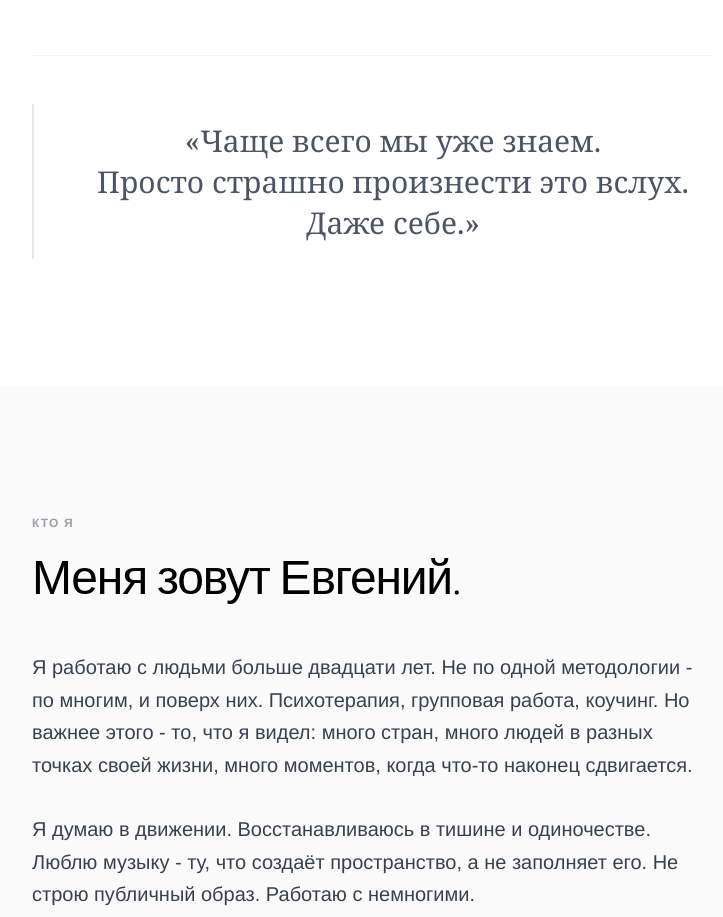
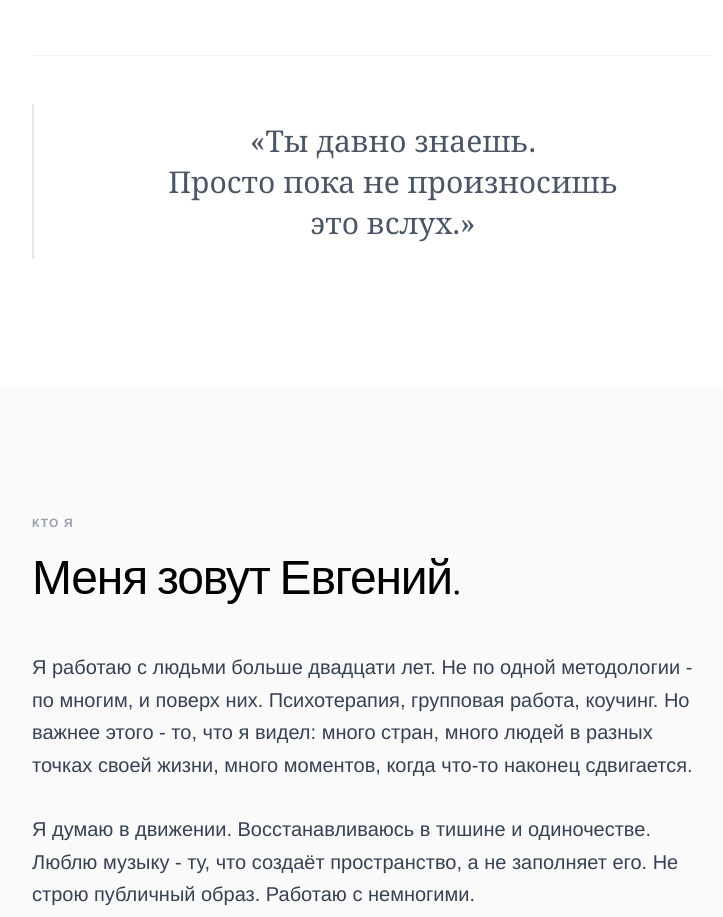
Before and after one commit to apple-kz/yevgeniy-levchuk-personal, a Next.js app: page / in a window 1280 px wide. Shown: the part 1380-2297 px from the top of the page, without its empty margins (268-991 px from the left). Built offline with nearby package versions, Linux system fonts and the light colour scheme.

Commit message:
feat: rephrase main quote

```diff
--- a/src/app/page.tsx
+++ b/src/app/page.tsx
@@ -68,8 +68,9 @@ export default function Home() {
           <div className="mt-24 pt-12 border-t border-gray-100 dark:border-gray-900">
             <div className="pl-8 md:pl-10 border-l-2 border-gray-200 dark:border-gray-800 py-4">
               <p className="text-2xl md:text-3xl font-serif text-gray-600 dark:text-gray-400 leading-snug" style={{ fontFamily: 'Georgia, serif' }}>
-                «Чаще всего мы уже знаем.<br />
-                Просто страшно произнести это вслух. Даже себе.»
+                «Ты давно знаешь.<br />
+                Просто пока не произносишь<br />
+                это вслух.»
               </p>
             </div>
           </div>
```
